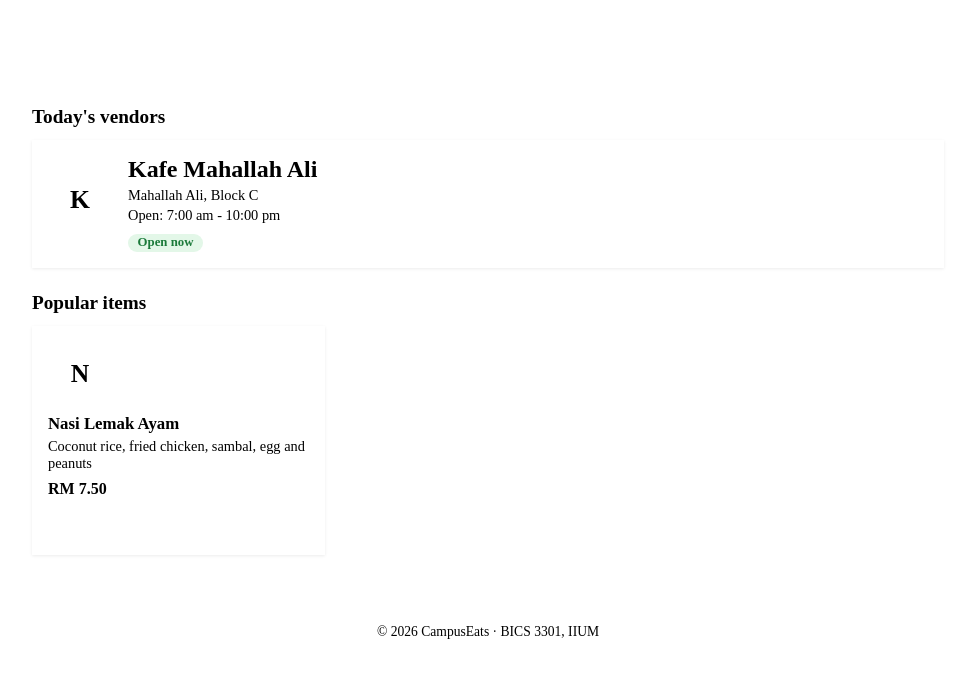
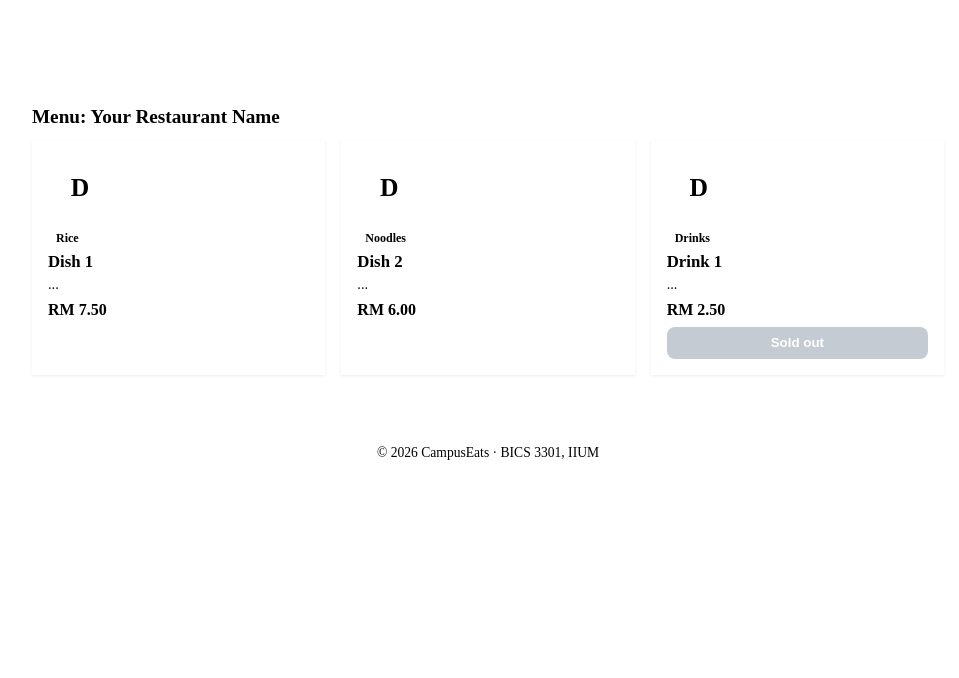
Before and after one commit to mupexd/campuseats---2415975, a React (Vite) app: page / in a window 1280 px wide. Shown: the top 678 px of the page, without its empty margins (152-1111 px from the left). Built offline with nearby package versions, Linux system fonts and the light colour scheme.

Commit message:
Menu from data with map

```diff
--- a/src/App.jsx
+++ b/src/App.jsx
@@ -1,21 +1,16 @@
+import vendors from './data/vendors.js'
 import Header from './components/Header.jsx'
-import VendorCard from './components/VendorCard.jsx'
-import MenuItemCard from './components/MenuItemCard.jsx'
+import MenuList from './components/MenuList.jsx'
 import Footer from './components/Footer.jsx'
 function App() {
+const selectedVendor = vendors[0]
 return (
 <>
 <Header />
 <main className="container">
 <section>
-<h2 className="section-title">Today's vendors</h2>
-<VendorCard />
-</section>
-<section>
-<h2 className="section-title">Popular items</h2>
-<div className="grid">
-<MenuItemCard />
-</div>
+<h2 className="section-title">Menu: {selectedVendor.name}</h2>
+<MenuList items={selectedVendor.menu} />
 </section>
 </main>
 <Footer />
--- a/src/components/MenuItemCard.jsx
+++ b/src/components/MenuItemCard.jsx
@@ -1,13 +1,8 @@
-function MenuItemCard() {
-const item = {
-name: 'Nasi Lemak Ayam',
-description: 'Coconut rice, fried chicken, sambal, egg and peanuts',
-price: 7.5,
-available: true,
-}
+function MenuItemCard({ item }) {
 return (
 <article className="card menu-card">
 <div className="thumb" aria-hidden="true">{item.name.charAt(0)}</div>
+<p className="tag">{item.category}</p>
 <h3>{item.name}</h3>
 <p className="muted">{item.description}</p>
 <p className="price">RM {item.price.toFixed(2)}</p>
--- /dev/null
+++ b/src/components/MenuList.jsx
@@ -0,0 +1,14 @@
+import MenuItemCard from './MenuItemCard.jsx'
+function MenuList({ items }) {
+if (items.length === 0) {
+return <p className="muted">No items on this menu yet.</p>
+}
+return (
+<div className="grid">
+{items.map((item) => (
+<MenuItemCard key={item.id} item={item} />
+))}
+</div>
+)
+}
+export default MenuList
--- /dev/null
+++ b/src/data/vendors.js
@@ -0,0 +1,26 @@
+const vendors = [
+{
+id: 'my-restaurant',
+name: 'Your Restaurant Name',
+location: 'Mahallah ..., Block ...',
+openHours: '7:00 am - 10:00 pm',
+isOpen: true,
+menu: [
+{ id: 'my-1', name: 'Dish 1', description: '...', price: 7.5, category: 'Rice', available: true },
+{ id: 'my-2', name: 'Dish 2', description: '...', price: 6, category: 'Noodles', available: true },
+{ id: 'my-3', name: 'Drink 1', description: '...', price: 2.5, category: 'Drinks', available: false },
+],
+},
+{
+id: 'kafe-aminah',
+name: 'Kafe Mahallah Aminah',
+location: 'Mahallah Aminah, Ground Floor',
+openHours: '8:00 am - 9:00 pm',
+isOpen: true,
+menu: [
+{ id: 'ami-1', name: 'Nasi Ayam Penyet', description: 'Smashed fried chicken with sambal and rice', price: 9, category: 'Rice', available: true },
+{ id: 'ami-2', name: 'Air Bandung', description: 'Rose syrup with milk', price: 3, category: 'Drinks', available: true },
+],
+},
+]
+export default vendors
```
Also changed, not shown: src/components/VendorCard.jsx (line endings or trailing spaces).
